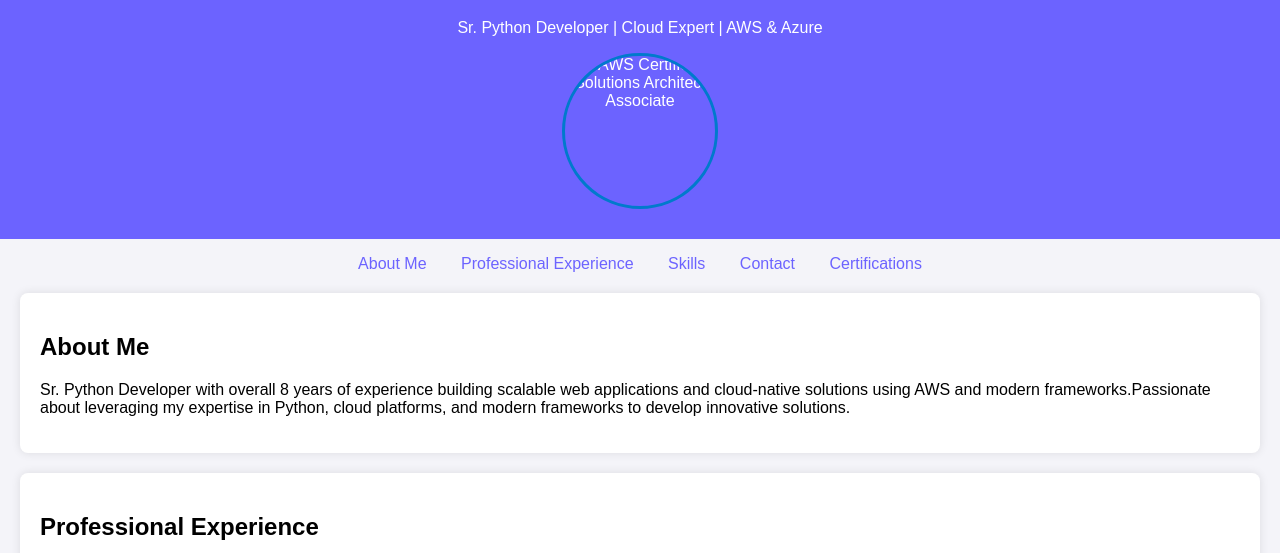
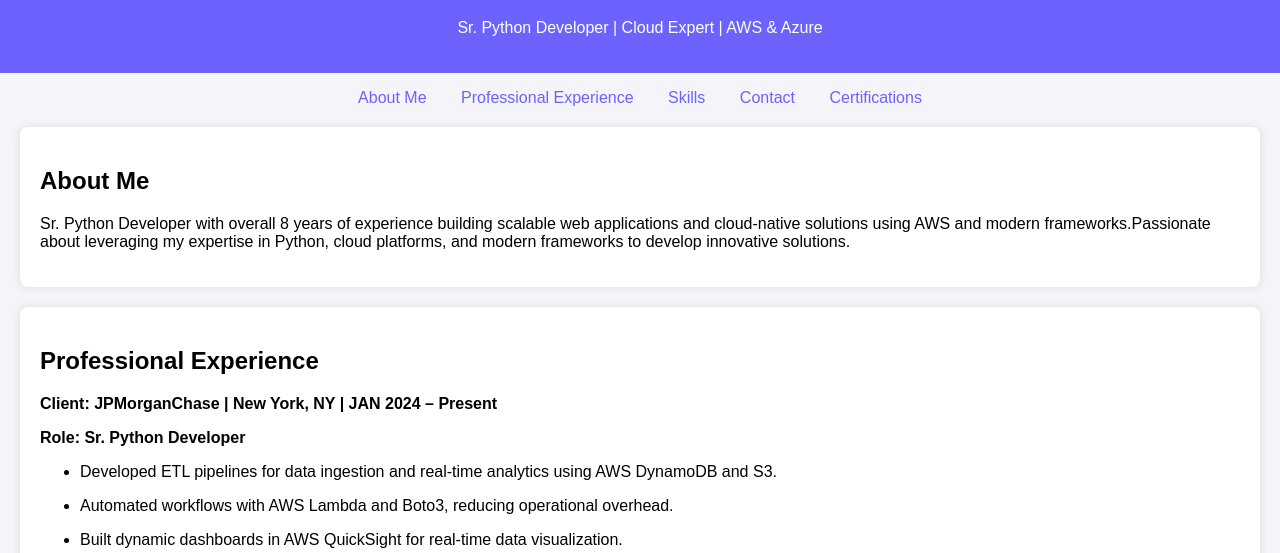
Before and after one commit to pooja-1810/portfolio, a plain HTML site: page index.html in a window 1280 px wide. Shown: the part 247-800 px from the top of the page. Drawn offline with Linux system fonts and the light colour scheme.

Commit message:
Update index.html

```diff
--- a/index.html
+++ b/index.html
@@ -11,7 +11,7 @@
         <img src="photo.png" alt="Pooja G" class="profile-pic">
         <h1>Pooja G</h1>
         <p>Sr. Python Developer | Cloud Expert | AWS & Azure</p>
-        <img src="image.png" alt="AWS Certified Solutions Architect Associate" class="cert-badge">
+
     </header>
 
     <nav>
```
